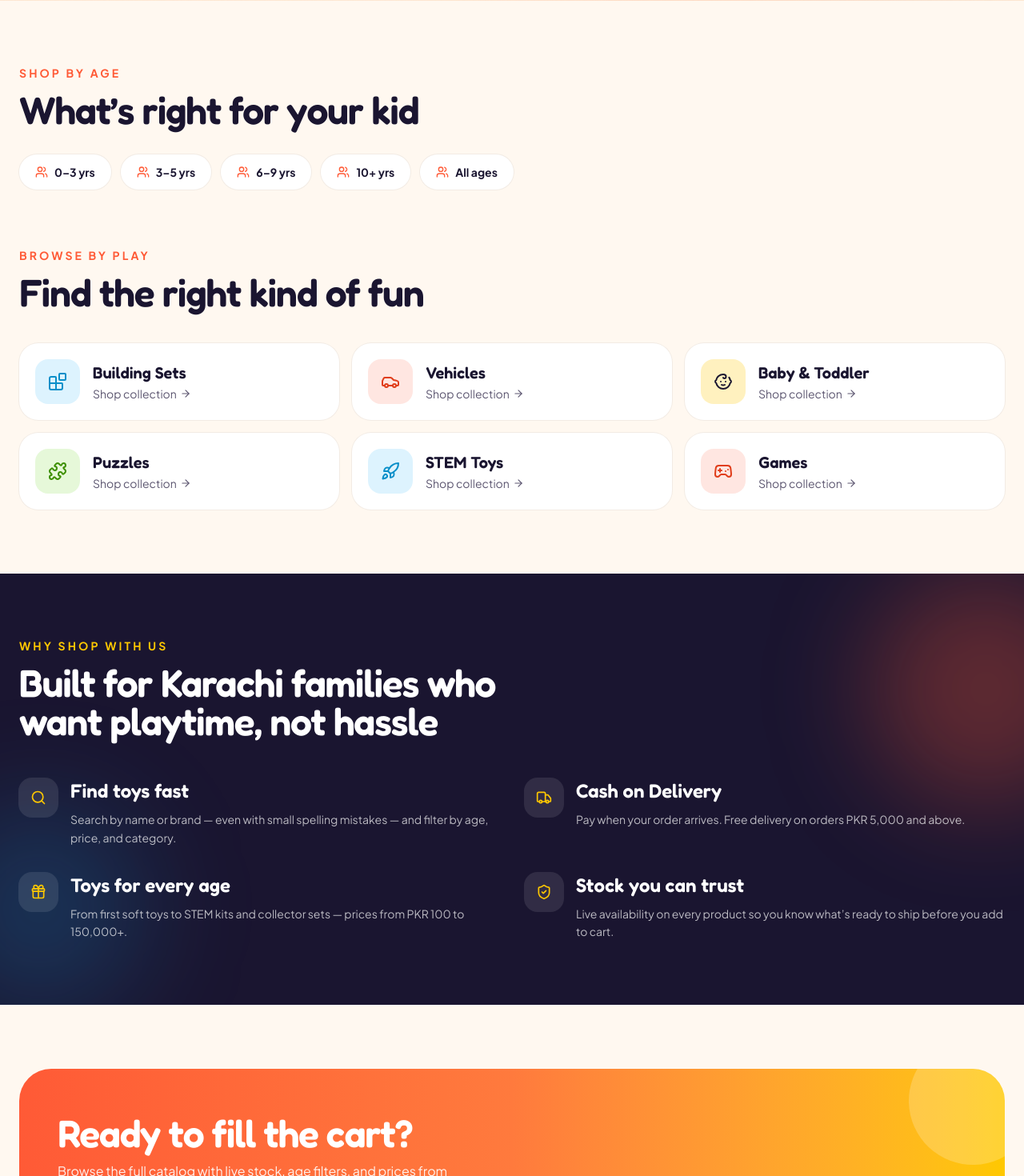
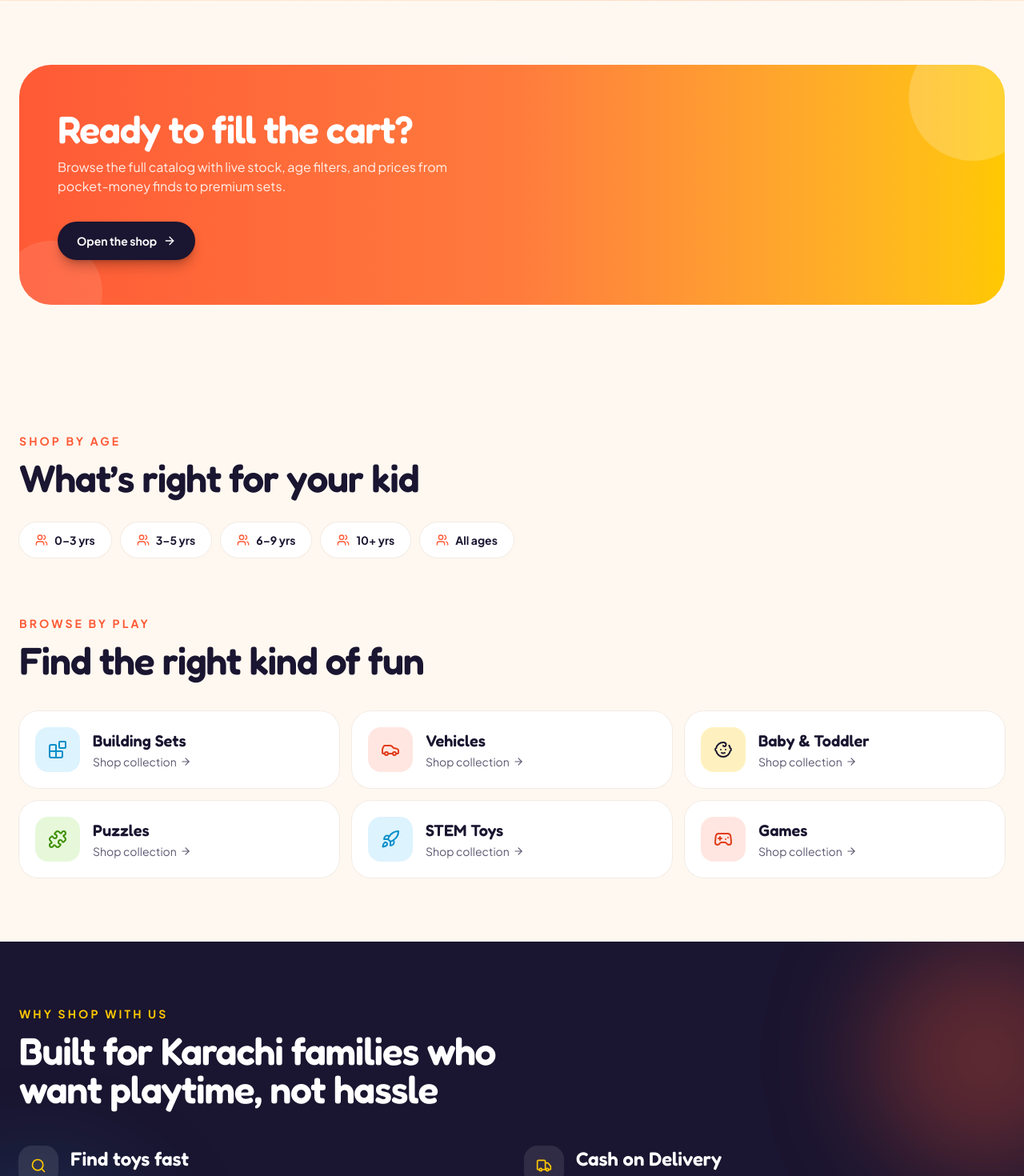
Before and after one commit to alvimalick-dot/musabtoys, a Next.js app: page / in a window 1280 px wide. Shown: the part 800-2270 px from the top of the page at 80% size. Built offline with nearby package versions, Linux system fonts and the light colour scheme; no server answers; the database is empty.

Commit message:
Add WhatsApp share, budget chips, tracking, reorder

```diff
--- a/src/app/page.tsx
+++ b/src/app/page.tsx
@@ -19,10 +19,11 @@ export default function HomePage() {
     <>
       <Hero />
        <FeaturedProducts />
+       <CtaBanner />
       <CategoryStrip />
 
       <FeatureBand />
-      <CtaBanner />
+
     </>
   );
 }
```
